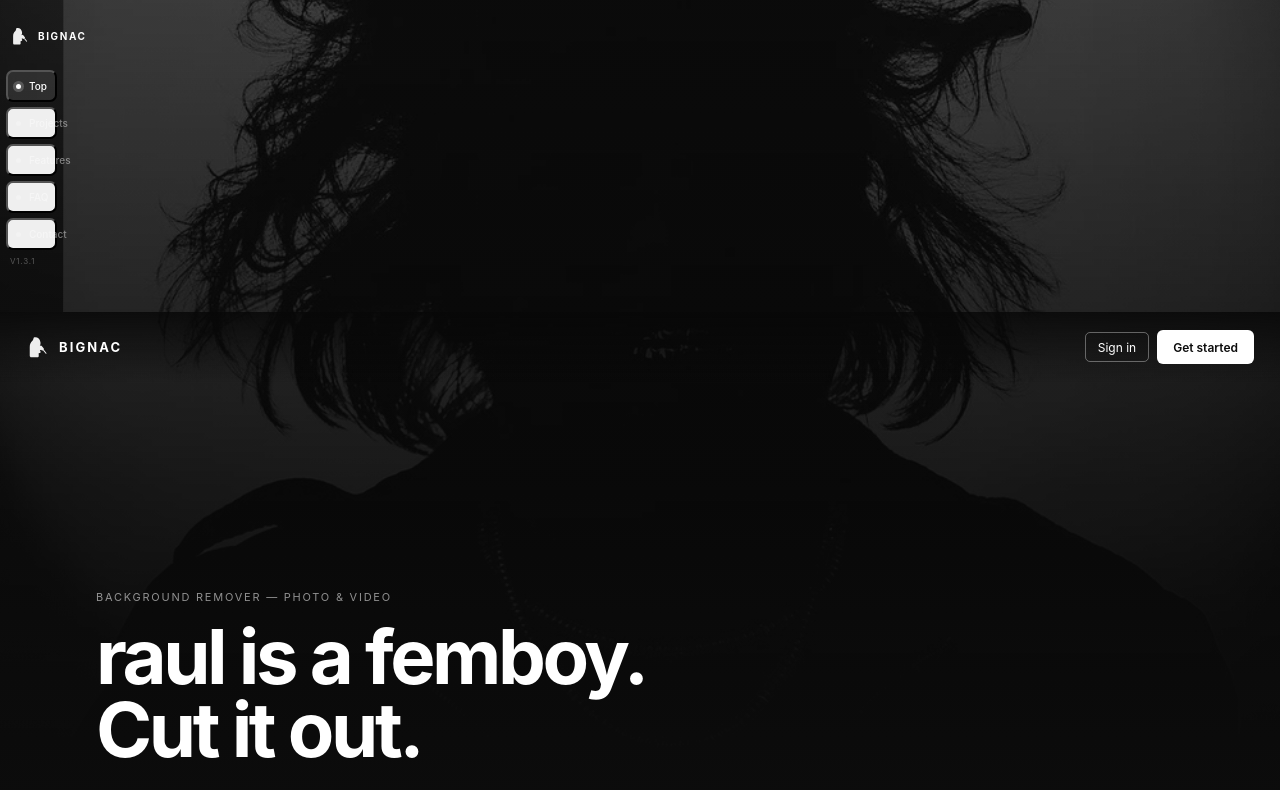
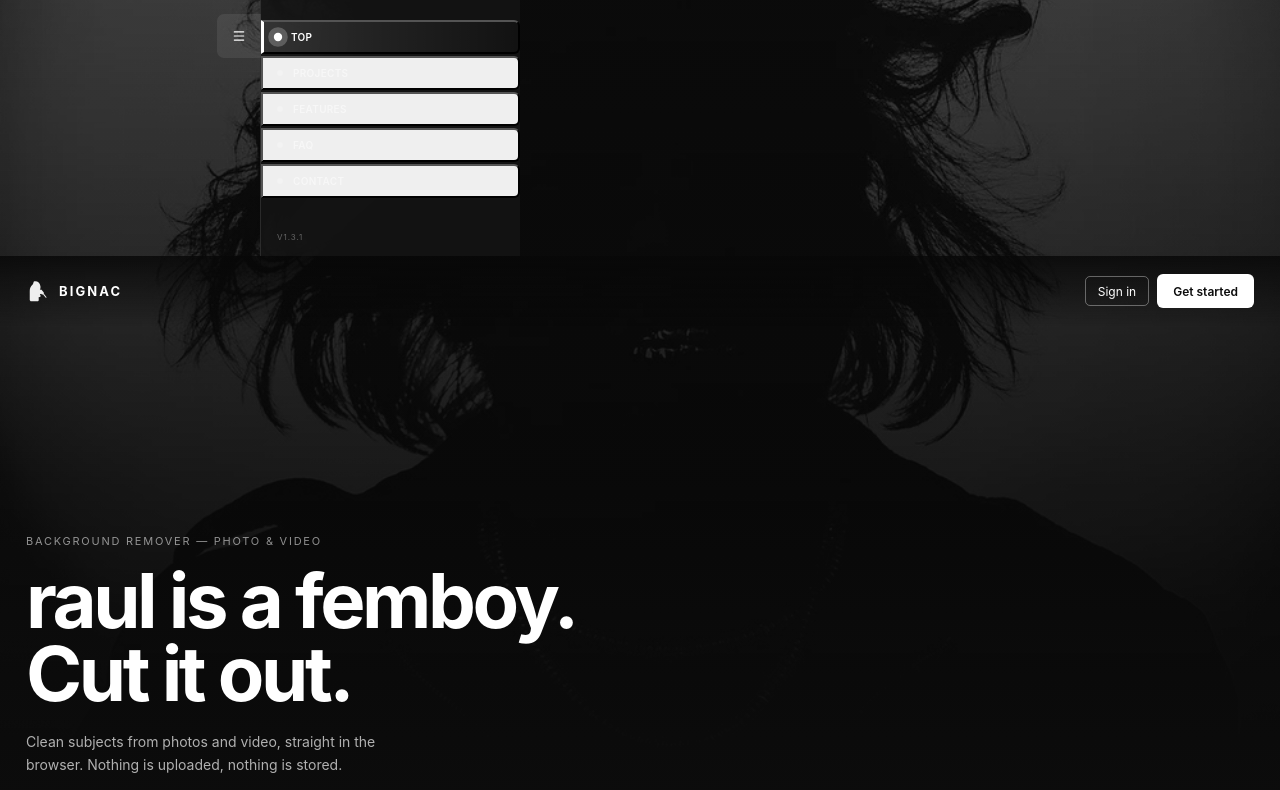
Before and after one commit to Bignac/bignac.github.io, a React (Vite) app: page / in a window 1280 px wide. Shown: the top 790 px of the page. Built offline with nearby package versions, Linux system fonts and the light colour scheme.

Commit message:
v1.5.0 replace left sidebar with sleek right slider nav

```diff
--- a/src/components/Landing.tsx
+++ b/src/components/Landing.tsx
@@ -1,5 +1,5 @@
 import { useEffect, useRef, useState } from 'react'
-import { ArrowUpRight, LogOut, UserCircle } from 'lucide-react'
+import { ArrowUpRight, LogOut, UserCircle, Menu, X } from 'lucide-react'
 import type { User } from '../lib/auth'
 
 const SECTIONS = [
@@ -24,6 +24,7 @@ export function Landing({
   onSignOut: () => void
 }) {
   const [activeSection, setActiveSection] = useState('top')
+  const [sliderOpen, setSliderOpen] = useState(false)
   const [pick] = useState(() => {
     const options = [
       {
@@ -48,7 +49,7 @@ export function Landing({
           .sort((a, b) => b.boundingClientRect.y - a.boundingClientRect.y)[0]
         if (visible) setActiveSection(visible.target.id)
       },
-      { root: null, rootMargin: '-20% 0% -60% 0%', threshold: 0 },
+      { root: null, rootMargin: '-25% 0% -65% 0%', threshold: 0 },
     )
     SECTIONS.forEach((s) => {
       const el = document.getElementById(s.id)
@@ -60,6 +61,7 @@ export function Landing({
 
   const scrollTo = (id: string) => {
     document.getElementById(id)?.scrollIntoView({ behavior: 'smooth' })
+    setSliderOpen(false)
   }
 
   const authButtons = user ? (
@@ -98,31 +100,35 @@ export function Landing({
       <img className="landing-bg" src={`${import.meta.env.BASE_URL}goat.png`} alt="" />
       <div className="landing-scrim" />
 
-      {/* ---------- slim left sidebar ---------- */}
-      <nav className="landing-sidebar">
-        <div className="sidebar-brand">
-          <img src={`${import.meta.env.BASE_URL}logo.svg`} alt="" width={20} height={20} />
-          <span>BIGNAC</span>
-        </div>
-        <div className="sidebar-nav">
+      {/* ---------- sleek right slider ---------- */}
+      <nav className={`landing-slider ${sliderOpen ? 'is-open' : ''}`}>
+        <button
+          type="button"
+          className="slider-handle"
+          onClick={() => setSliderOpen((open) => !open)}
+          aria-label={sliderOpen ? 'Close menu' : 'Open menu'}
+        >
+          {sliderOpen ? <X size={14} /> : <Menu size={14} />}
+        </button>
+        <div className="slider-nav">
           {SECTIONS.map((section) => (
             <button
               key={section.id}
               type="button"
-              className={`sidebar-item ${activeSection === section.id ? 'is-active' : ''}`}
+              className={`slider-item ${activeSection === section.id ? 'is-active' : ''}`}
               onClick={() => {
                 if (section.id === 'projects') onOpenProjects()
                 else scrollTo(section.id)
               }}
               aria-label={section.label}
             >
-              <span className="sidebar-dot" />
-              <span className="sidebar-label">{section.label}</span>
+              <span className="slider-dot" />
+              <span className="slider-label">{section.label}</span>
             </button>
           ))}
         </div>
-        <div className="sidebar-foot">
-          <span className="sidebar-version">v1.3.1</span>
+        <div className="slider-foot">
+          <span className="slider-version">v1.3.1</span>
         </div>
       </nav>
 
--- a/src/minimal.css
+++ b/src/minimal.css
@@ -495,19 +495,100 @@ html body{overflow:auto !important;-webkit-overflow-scrolling:touch}
 .landing-signup{position:fixed;top:16px;right:20px;z-index:5;display:inline-flex;align-items:center;height:34px;padding:0 16px;border-radius:5px;background:#fff;color:#0c0c0c;font-size:12px;font-weight:600;text-decoration:none;box-shadow:0 4px 14px rgba(0,0,0,.35)}
 .landing-signup:hover{background:#e9e9e9}
 .landing-signup-inline{margin-top:14px}
-.landing-sidebar{position:fixed;top:0;left:0;bottom:0;width:64px;z-index:6;display:flex;flex-direction:column;background:linear-gradient(180deg,rgba(12,12,12,.6),rgba(12,12,12,.9));border-right:1px solid rgba(255,255,255,.08);-webkit-backdrop-filter:blur(14px);backdrop-filter:blur(14px);padding:26px 0}
-.sidebar-brand{display:flex;align-items:center;gap:8px;padding:0 10px 24px;color:#fff;text-decoration:none;font-size:10px;font-weight:700;letter-spacing:.16em}
-.sidebar-brand img{filter:invert(1);width:20px;height:20px}
-.sidebar-nav{display:flex;flex-direction:column;gap:5px;padding:0 6px;flex:1}
-.sidebar-item{display:flex;align-items:center;gap:8px;padding:8px 8px;border-radius:7px;color:rgba(255,255,255,.45);font-size:10px;font-weight:500;cursor:pointer;transition:all .15s ease;position:relative}
-.sidebar-item:hover{background:rgba(255,255,255,.05);color:rgba(255,255,255,.75)}
-.sidebar-item.is-active{background:rgba(255,255,255,.1);color:#fff}
-.sidebar-dot{width:5px;height:5px;border-radius:50%;background:rgba(255,255,255,.25);flex:0 0 auto;transition:all .2s ease}
-.sidebar-item.is-active .sidebar-dot{background:#fff;box-shadow:0 0 0 3px rgba(255,255,255,.2)}
-.sidebar-label{white-space:nowrap;opacity:1;transition:opacity .2s ease}
-.sidebar-foot{padding:6px 10px 20px;font-size:8px;letter-spacing:.1em;color:rgba(255,255,255,.3);text-transform:uppercase}
+.landing-slider{
+  position:fixed;
+  top:0;
+  right:0;
+  bottom:0;
+  width:260px;
+  z-index:7;
+  display:flex;
+  flex-direction:column;
+  background:rgba(20,20,20,.88);
+  border-left:1px solid rgba(255,255,255,.1);
+  -webkit-backdrop-filter:blur(20px);
+  backdrop-filter:blur(20px);
+  transform:translateX(100%);
+  transition:transform .28s cubic-bezier(.23,1,.32,1);
+}
+.landing-slider.is-open{transform:translateX(0)}
+.slider-handle{
+  position:absolute;
+  top:14px;
+  left:-44px;
+  width:44px;
+  height:44px;
+  border-radius:7px 0 0 7px;
+  background:rgba(255,255,255,.08);
+  border:0;
+  border-right:0;
+  color:#fff;
+  cursor:pointer;
+  display:flex;
+  align-items:center;
+  justify-content:center;
+  transition:background .15s ease;
+}
+.slider-handle:hover{background:rgba(255,255,255,.15)}
+.slider-nav{
+  flex:1;
+  display:flex;
+  flex-direction:column;
+  gap:2px;
+  padding:20px 0;
+  overflow-y:auto;
+}
+.slider-item{
+  display:flex;
+  align-items:center;
+  gap:10px;
+  padding:9px 16px 9px 14px;
+  border-radius:0 6px 6px 0;
+  color:rgba(255,255,255,.5);
+  font-size:11px;
+  font-weight:500;
+  letter-spacing:.02em;
+  text-transform:uppercase;
+  cursor:pointer;
+  transition:all .15s ease;
+  white-space:nowrap;
+}
+.slider-item:hover{background:rgba(255,255,255,.06);color:rgba(255,255,255,.8)}
+.slider-item.is-active{
+  background:linear-gradient(90deg,rgba(255,255,255,.12),transparent);
+  color:#fff;
+  border-left:3px solid #fff;
+  padding-left:11px;
+}
+.slider-dot{
+  width:6px;
+  height:6px;
+  border-radius:50%;
+  background:rgba(255,255,255,.25);
+  flex:0 0 auto;
+  transition:all .2s ease;
+}
+.slider-item.is-active .slider-dot{
+  background:#fff;
+  transform:scale(1.4);
+  box-shadow:0 0 0 4px rgba(255,255,255,.22);
+}
+.slider-label{
+  font-size:10px;
+  font-weight:600;
+  letter-spacing:.03em;
+  white-space:nowrap;
+}
+.slider-foot{
+  padding:14px 16px;
+  font-size:8px;
+  letter-spacing:.12em;
+  color:rgba(255,255,255,.35);
+  text-transform:uppercase;
+}
+
 .landing{scroll-behavior:smooth}
-.landing-block{padding:10vh 26px 10vh 96px;max-width:900px;border-top:1px solid rgba(255,255,255,.1)}
+.landing-block{padding:10vh 26px;max-width:900px;border-top:1px solid rgba(255,255,255,.1)}
 .landing-block h2{margin:0 0 22px;font-size:12px;letter-spacing:.16em;text-transform:uppercase;color:rgba(255,255,255,.5);font-weight:600}
 .landing-cards{display:grid;grid-template-columns:repeat(auto-fit,minmax(240px,1fr));gap:14px}
 .landing-card{padding:20px;border:1px solid rgba(255,255,255,.12);border-radius:8px;background:rgba(12,12,12,.72)}
@@ -521,15 +602,9 @@ html body{overflow:auto !important;-webkit-overflow-scrolling:touch}
 .landing-block summary{cursor:pointer;font-size:14px;color:rgba(255,255,255,.9)}
 .landing-block p{font-size:13.5px;line-height:1.65;color:rgba(255,255,255,.65)}
 .landing-nav-links{display:none!important}
-.landing-hero{max-width:720px;padding:26vh 26px 12vh 96px}
-.scroll-nudge{position:fixed;bottom:24px;left:50%;transform:translateX(-50%);z-index:4;display:inline-flex;align-items:center;gap:8px;height:44px;padding:0 18px;border:1px solid rgba(255,255,255,.3);border-radius:999px;background:#0c0c0c;color:#fff;font-size:12px;font-weight:600;cursor:pointer;animation:nudge 2s ease-in-out infinite}
-.scroll-nudge svg{width:14px;height:14px}
-@keyframes nudge{0%,100%{transform:translateX(-50%) translateY(0)}50%{transform:translateX(-50%) translateY(-8px)}}
+.landing-hero{max-width:720px;padding:26vh 26px}
 .scroll-nudge{position:fixed;bottom:24px;left:50%;transform:translateX(-50%);z-index:4;display:inline-flex;align-items:center;gap:8px;height:44px;padding:0 18px;border:1px solid rgba(255,255,255,.3);border-radius:999px;background:#0c0c0c;color:#fff;font-size:12px;font-weight:600;cursor:pointer;animation:nudge 2s ease-in-out infinite}
 .scroll-nudge svg{width:14px;height:14px}
 @keyframes nudge{0%,100%{transform:translateX(-50%) translateY(0)}50%{transform:translateX(-50%) translateY(-8px)}}
 
 html body{overflow:auto !important;-webkit-overflow-scrolling:touch}
-.scroll-nudge{position:fixed;bottom:24px;left:50%;transform:translateX(-50%);z-index:4;display:inline-flex;align-items:center;gap:8px;height:44px;padding:0 18px;border:1px solid rgba(255,255,255,.3);border-radius:999px;background:#0c0c0c;color:#fff;font-size:12px;font-weight:600;cursor:pointer;animation:nudge 2s ease-in-out infinite}
-.scroll-nudge svg{width:14px;height:14px}
-@keyframes nudge{0%,100%{transform:translateX(-50%) translateY(0)}50%{transform:translateX(-50%) translateY(-8px)}}
```
